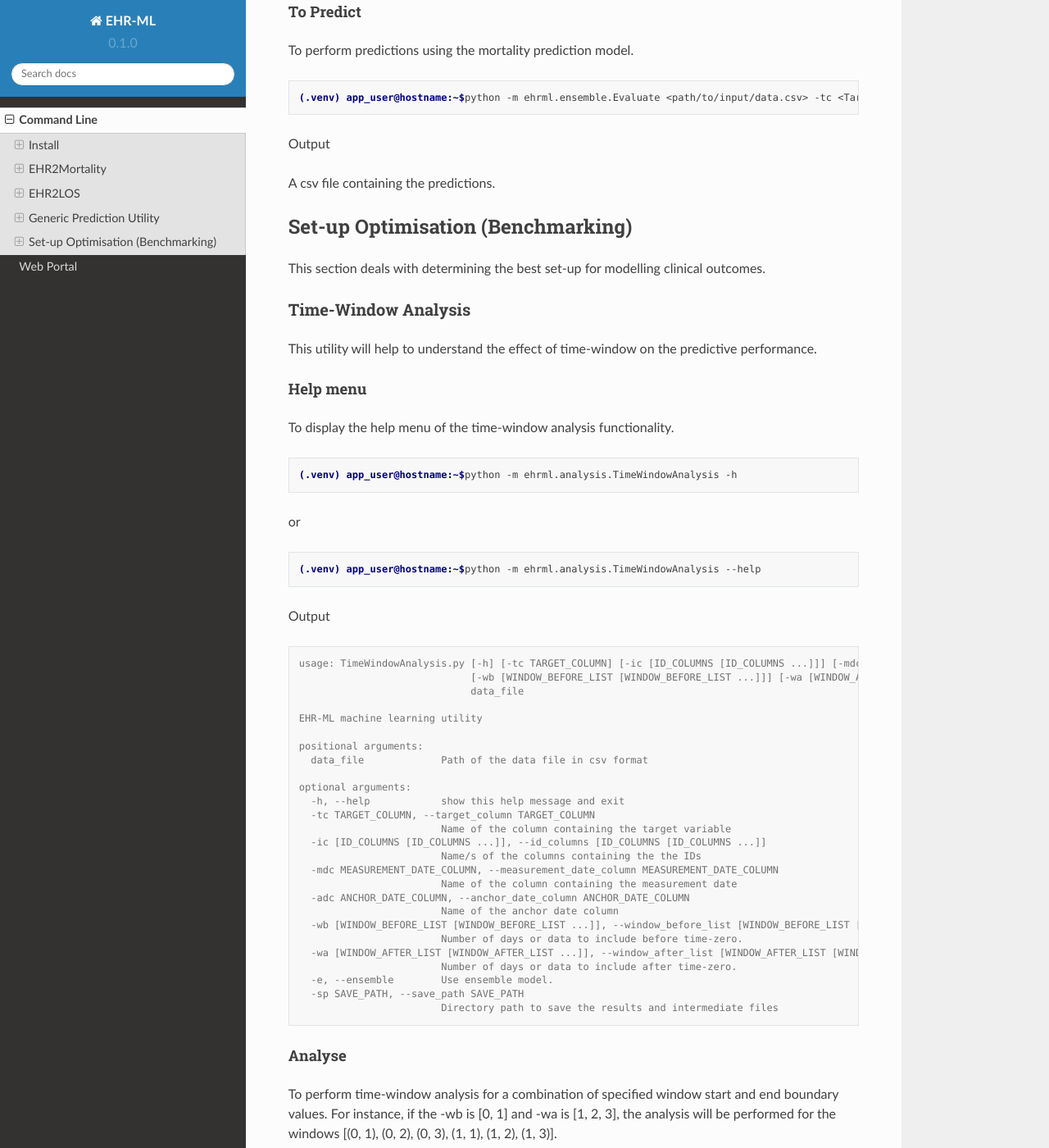
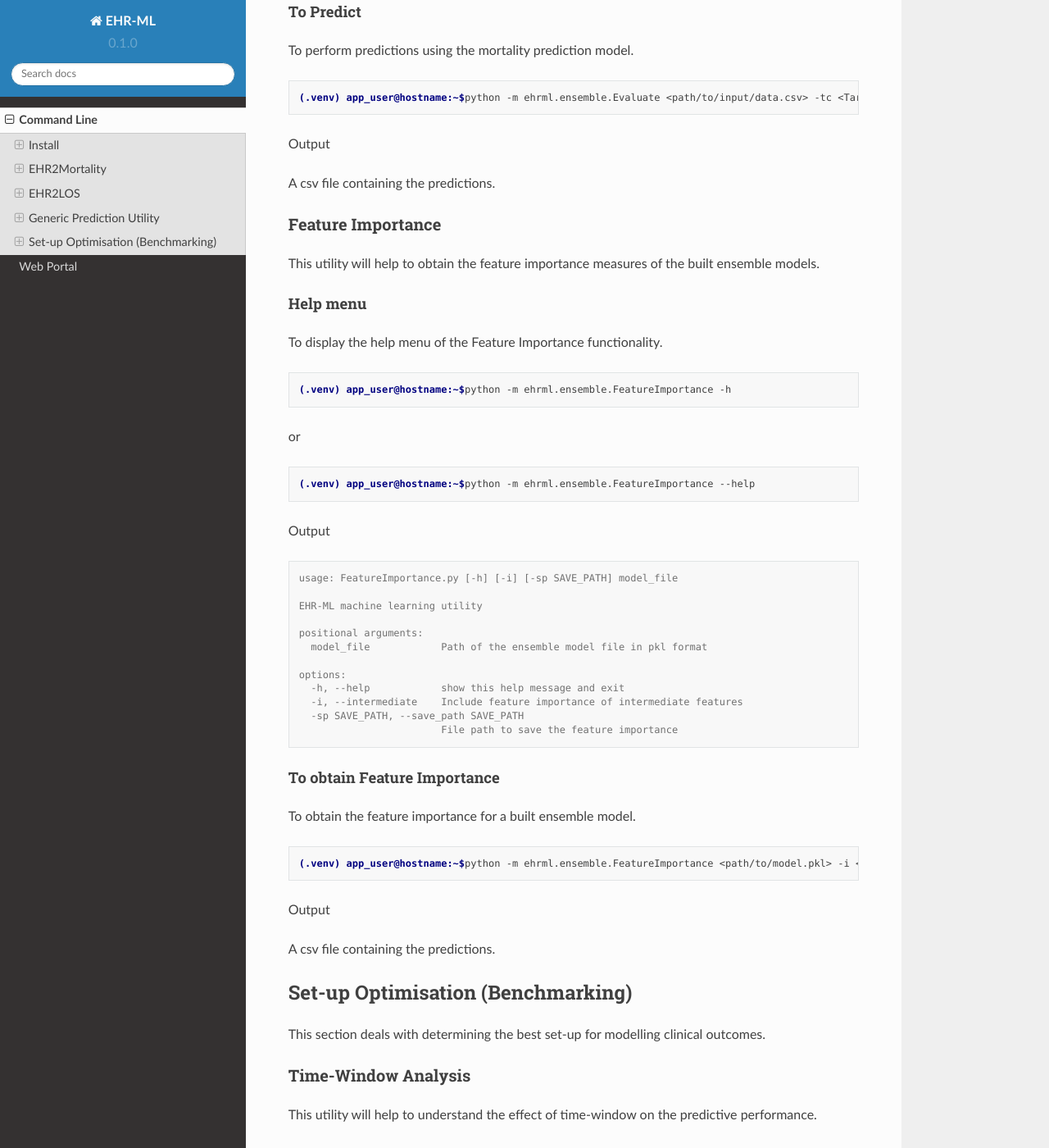
Before and after one commit to ryashpal/EHR-ML-Tutorials, a Sphinx documentation site: the page built from docs/source/command_line.rst, in a window 1280 px wide and 1400 px high, scrolled down 12604 px. Shown: the whole window at 82% size. Built offline with Sphinx 7.4.7 and the Read the Docs theme 2.0.0, drawn with Linux system fonts in a browser that asks for light colours.

Commit message:
Update command_line.rst

```diff
--- a/docs/source/command_line.rst
+++ b/docs/source/command_line.rst
@@ -705,6 +705,60 @@ Output
 A csv file containing the predictions.
 
 
+Feature Importance
+------------------
+
+This utility will help to obtain the feature importance measures of the built ensemble models.
+
+Help menu
+~~~~~~~~~
+
+To display the help menu of the Feature Importance functionality.
+
+.. code-block:: console
+
+    (.venv) app_user@hostname:~$python -m ehrml.ensemble.FeatureImportance -h
+
+
+or
+
+.. code-block:: console
+
+    (.venv) app_user@hostname:~$python -m ehrml.ensemble.FeatureImportance --help
+
+
+Output
+
+.. code-block:: console
+
+   usage: FeatureImportance.py [-h] [-i] [-sp SAVE_PATH] model_file
+
+   EHR-ML machine learning utility
+
+   positional arguments:
+     model_file            Path of the ensemble model file in pkl format
+
+   options:
+     -h, --help            show this help message and exit
+     -i, --intermediate    Include feature importance of intermediate features
+     -sp SAVE_PATH, --save_path SAVE_PATH
+                           File path to save the feature importance
+
+
+To obtain Feature Importance
+~~~~~~~~~~~~~~~~~~~~~~~~~~~~
+
+To obtain the feature importance for a built ensemble model.
+
+.. code-block:: console
+
+    (.venv) app_user@hostname:~$python -m ehrml.ensemble.FeatureImportance <path/to/model.pkl> -i <optional - to get the intermediate features> -sp <path/to/save/feature_importance.csv>
+
+Output
+
+A csv file containing the predictions.
+
+
 Set-up Optimisation (Benchmarking)
 ++++++++++++++++++++++++++++++++++
 
```
